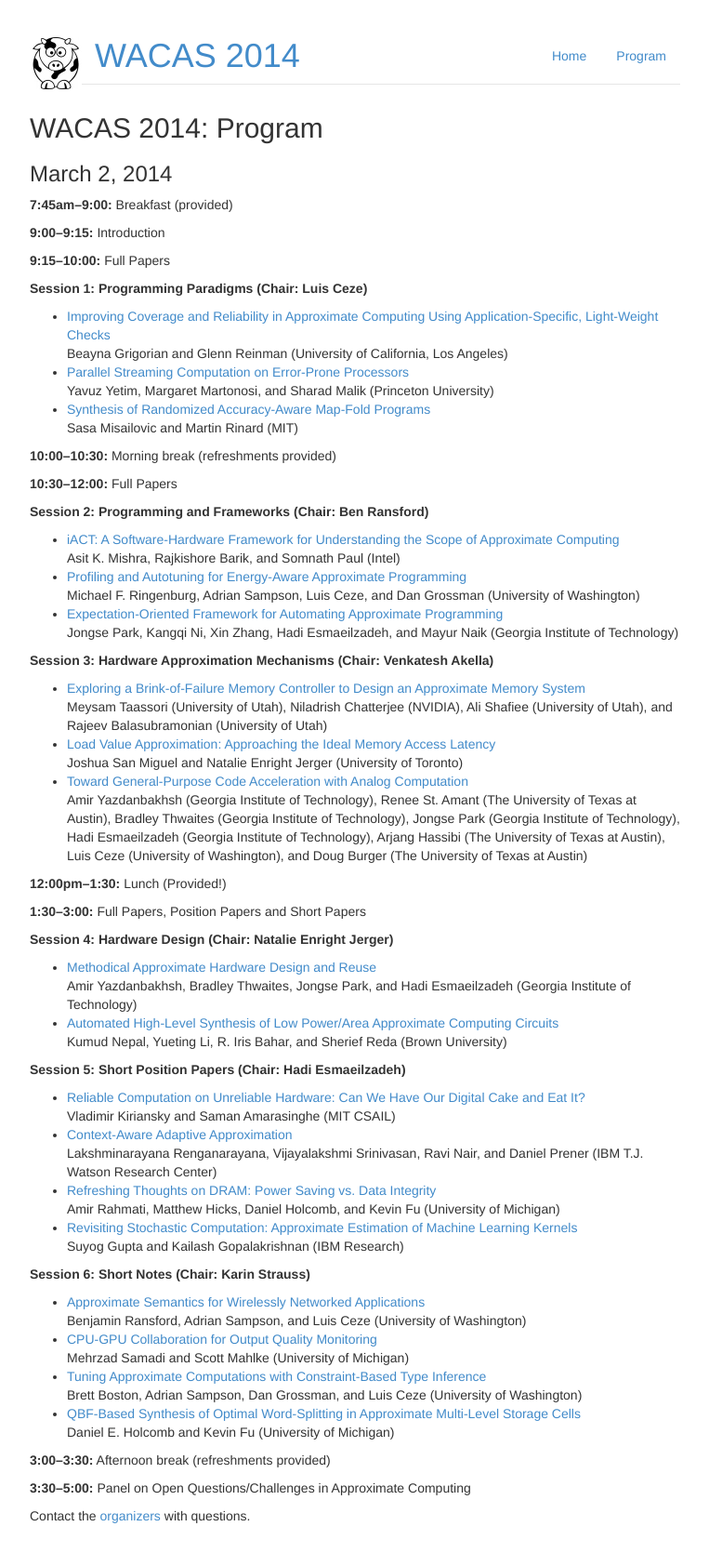
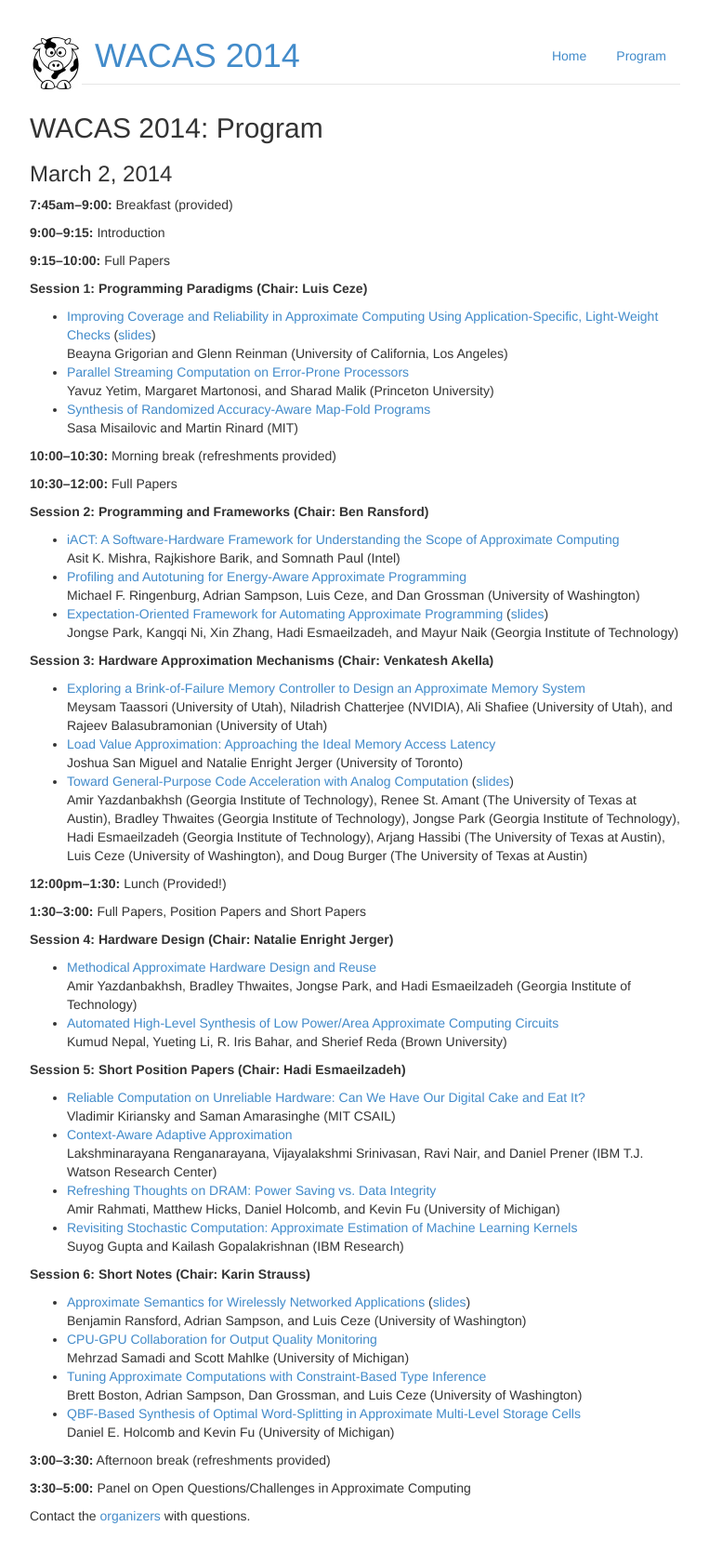
Before and after one commit to uwsampa/sampa-public, a Jekyll site: the page built from wacas14/program.md, in a window 1280 px wide. Shown: the whole page at 93% size, without its empty margins (258-1021 px from the left). Built offline with Jekyll 4.4.1, drawn with Linux system fonts in a browser that asks for light colours; Markdown is read by kramdown in place of the engine named in the settings.

Commit message:
first batch of slides

```diff
--- a/wacas14/program.md
+++ b/wacas14/program.md
@@ -19,6 +19,7 @@ Full Papers
 **Session 1: Programming Paradigms (Chair: Luis Ceze)**
 
 * [Improving Coverage and Reliability in Approximate Computing Using Application-Specific, Light-Weight Checks](papers/grigorian.pdf)
+  ([slides](slides/grigorian.pdf))
   Beayna Grigorian and
   Glenn Reinman (University of California, Los Angeles)
 * [Parallel Streaming Computation on Error-Prone Processors](papers/yetim.pdf)
@@ -48,6 +49,7 @@ Full Papers
   Luis Ceze, and
   Dan Grossman (University of Washington)
 * [Expectation-Oriented Framework for Automating Approximate Programming](papers/park.pdf)
+  ([slides](slides/park.pdf))
   Jongse Park,
   Kangqi Ni,
   Xin Zhang,
@@ -66,6 +68,7 @@ Full Papers
   Joshua San Miguel and
   Natalie Enright Jerger (University of Toronto)
 * [Toward General-Purpose Code Acceleration with Analog Computation](papers/yazdanbakhsh-stamant.pdf)
+  ([slides](slides/yazdanbakhsh.pdf))
   Amir Yazdanbakhsh (Georgia Institute of Technology),
   Renee St. Amant (The University of Texas at Austin),
   Bradley Thwaites (Georgia Institute of Technology),
@@ -119,6 +122,7 @@ Full Papers, Position Papers and Short Papers
 **Session 6: Short Notes (Chair: Karin Strauss)**
 
 * [Approximate Semantics for Wirelessly Networked Applications](papers/ransford.pdf)
+  ([slides](slides/ransford.pdf))
   Benjamin Ransford,
   Adrian Sampson, and
   Luis Ceze (University of Washington)
```
Also changed, not shown: 4 other files.
